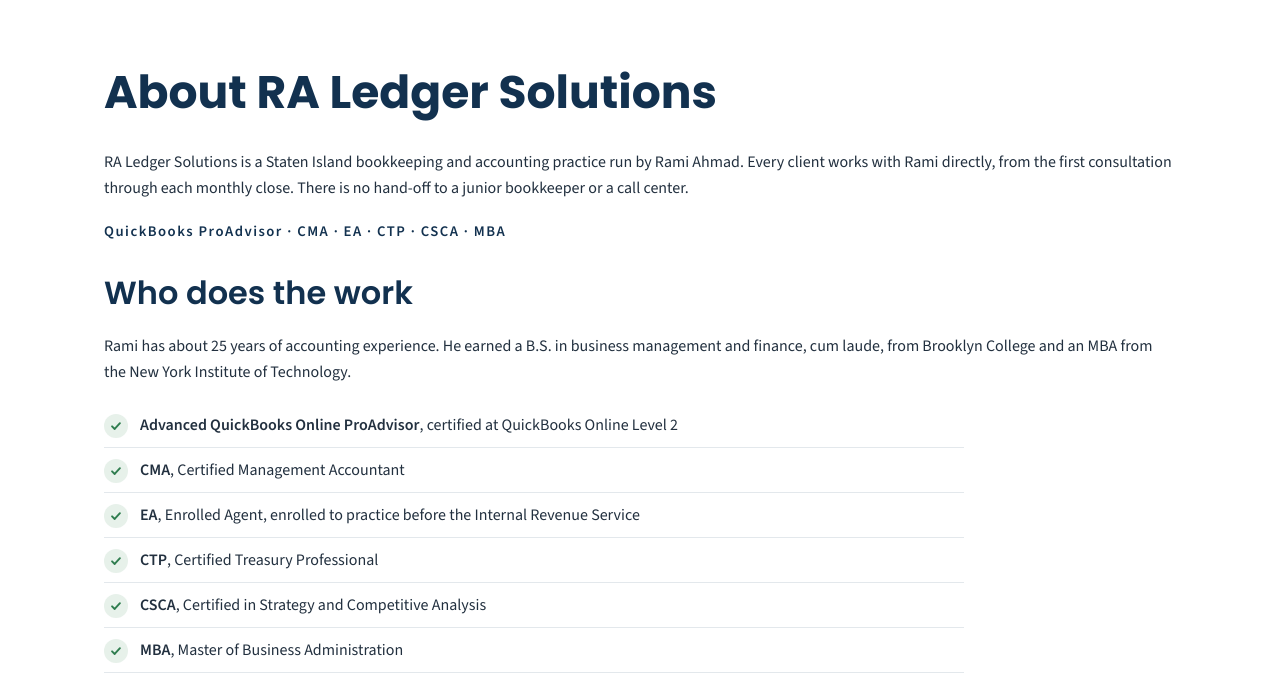
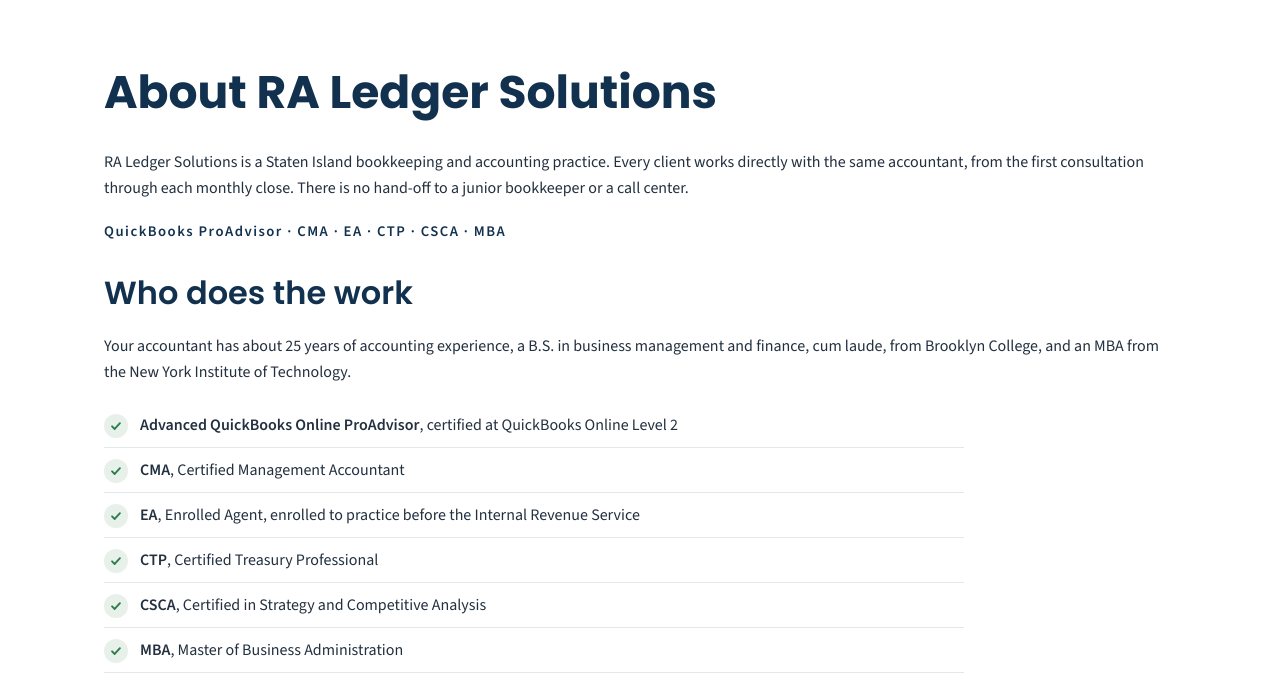
Before and after one commit to ramiahmad1-sys/raledgersolutions-site, a plain HTML site: page about/index.html in a window 1280 px wide. Shown: the part 78-776 px from the top of the page. Drawn offline with nearby package versions, Linux system fonts and the light colour scheme; no server answers.

Commit message:
Remove owner's name from the About page and its schema (#9)
Co-authored-by: Claude <noreply@anthropic.com>

```diff
--- a/about/index.html
+++ b/about/index.html
@@ -4,7 +4,7 @@
   <meta charset="utf-8">
   <meta name="viewport" content="width=device-width, initial-scale=1">
   <title>About RA Ledger Solutions | Staten Island Bookkeeper &amp; Accountant</title>
-  <meta name="description" content="RA Ledger Solutions is run by Rami Ahmad, a Staten Island accountant and Advanced QuickBooks Online ProAdvisor with about 25 years of experience. CMA, EA, CTP, CSCA, MBA.">
+  <meta name="description" content="RA Ledger Solutions is a Staten Island bookkeeping and accounting practice led by an Advanced QuickBooks Online ProAdvisor with about 25 years of experience. CMA, EA, CTP, CSCA, MBA.">
   <link rel="canonical" href="https://raledgersolutions.com/about/">
   <meta property="og:type" content="website">
   <meta property="og:site_name" content="RA Ledger Solutions">
@@ -71,7 +71,7 @@
 }
 </script>
 <script type="application/ld+json">{"@context": "https://schema.org", "@type": "BreadcrumbList", "itemListElement": [{"@type": "ListItem", "position": 1, "name": "Home", "item": "https://raledgersolutions.com/"}, {"@type": "ListItem", "position": 2, "name": "About", "item": "https://raledgersolutions.com/about/"}]}</script>
-<script type="application/ld+json">{"@context": "https://schema.org", "@type": "AboutPage", "url": "https://raledgersolutions.com/about/", "name": "About RA Ledger Solutions", "mainEntity": {"@type": "Person", "name": "Rami Ahmad", "worksFor": {"@id": "https://raledgersolutions.com/#business"}, "alumniOf": [{"@type": "CollegeOrUniversity", "name": "Brooklyn College"}, {"@type": "CollegeOrUniversity", "name": "New York Institute of Technology"}], "knowsAbout": ["Bookkeeping", "Accounting", "QuickBooks Online", "Cash flow forecasting"]}}</script>
+<script type="application/ld+json">{"@context": "https://schema.org", "@type": "AboutPage", "url": "https://raledgersolutions.com/about/", "name": "About RA Ledger Solutions", "about": {"@id": "https://raledgersolutions.com/#business"}}</script>
 </head>
 <body>
   <a class="skip-link" href="#main">Skip to main content</a>
@@ -103,11 +103,11 @@
     <section class="section">
       <div class="container">
         <h1>About RA Ledger Solutions</h1>
-        <p>RA Ledger Solutions is a Staten Island bookkeeping and accounting practice run by Rami Ahmad. Every client works with Rami directly, from the first consultation through each monthly close. There is no hand-off to a junior bookkeeper or a call center.</p>
+        <p>RA Ledger Solutions is a Staten Island bookkeeping and accounting practice. Every client works directly with the same accountant, from the first consultation through each monthly close. There is no hand-off to a junior bookkeeper or a call center.</p>
         <p class="page-hero-creds">QuickBooks ProAdvisor &middot; CMA &middot; EA &middot; CTP &middot; CSCA &middot; MBA</p>
 
         <h2>Who does the work</h2>
-        <p>Rami has about 25 years of accounting experience. He earned a B.S. in business management and finance, cum laude, from Brooklyn College and an MBA from the New York Institute of Technology.</p>
+        <p>Your accountant has about 25 years of accounting experience, a B.S. in business management and finance, cum laude, from Brooklyn College, and an MBA from the New York Institute of Technology.</p>
         <ul class="icon-list icon-list--check">
           <li><strong>Advanced QuickBooks Online ProAdvisor</strong>, certified at QuickBooks Online Level 2</li>
           <li><strong>CMA</strong>, Certified Management Accountant</li>
```
